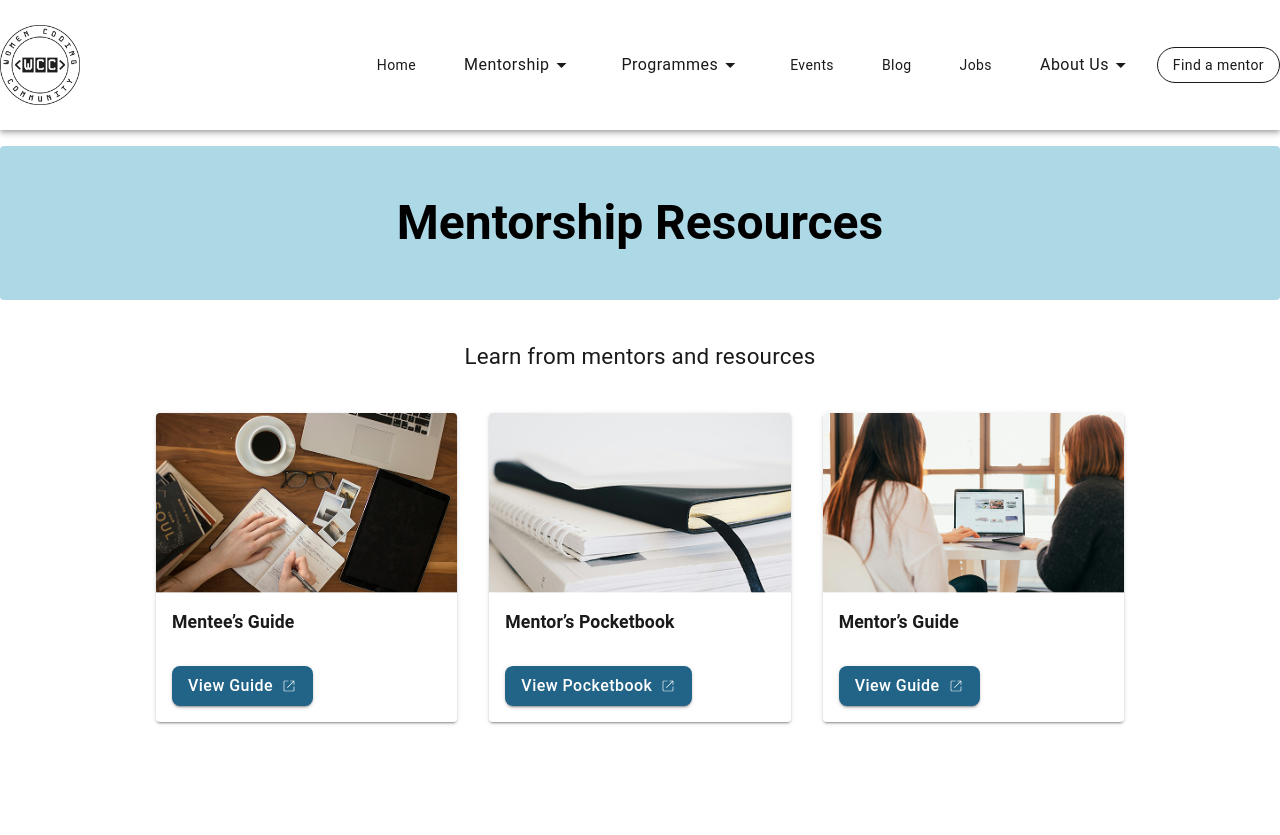
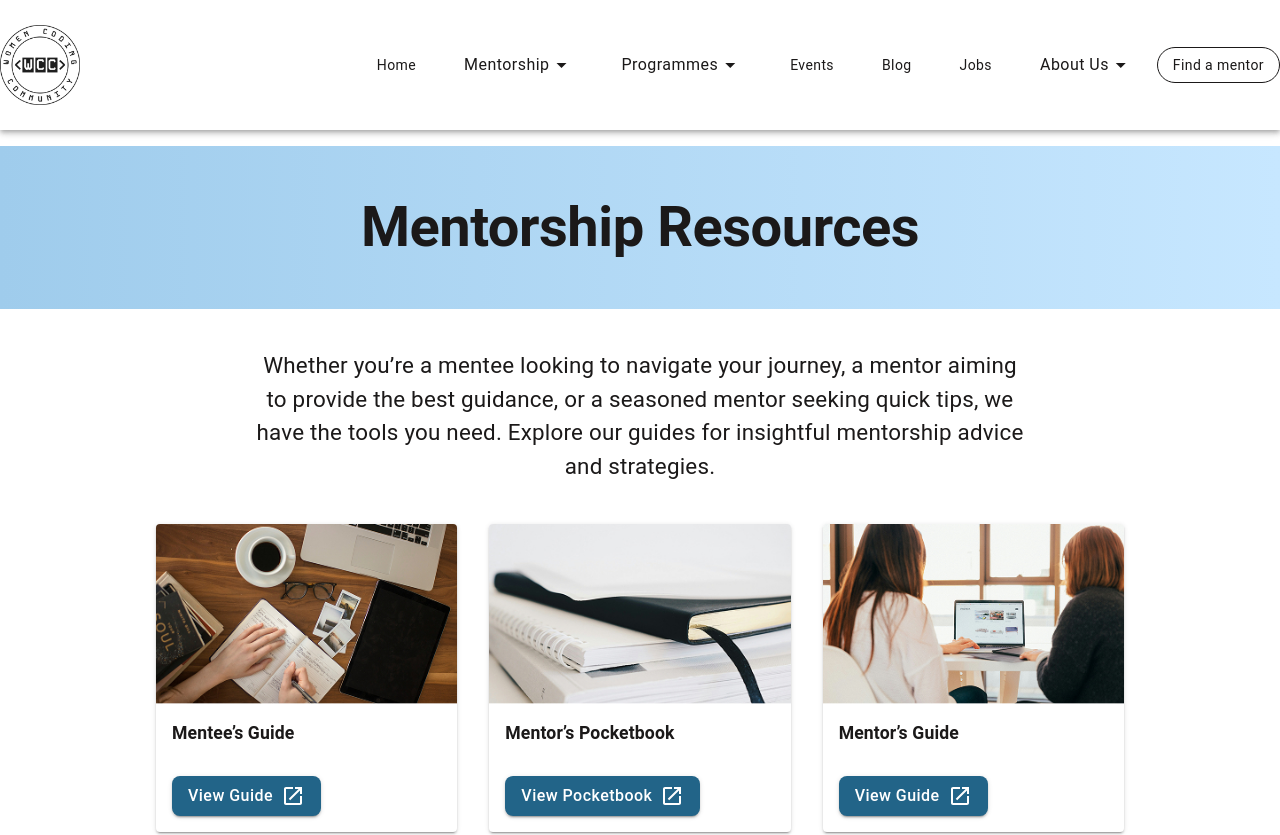
Before and after one commit to Women-Coding-Community/wcc-frontend, a Next.js app: page /mentorship/resources in a window 1280 px wide. Shown: the top 835 px of the page. Built offline with nearby package versions, Linux system fonts and the light colour scheme.

Commit message:
refactor(mentorship): replace ResourcesHero with Title + Typography, add OpenInNewIcon, use @components imports and adjust tests

```diff
--- a/src/components/ArrowIcon.tsx
+++ /dev/null
@@ -1,12 +0,0 @@
-import React from 'react';
-
-export const ArrowIcon: React.FC = () => (
-  <svg width="16" height="16" viewBox="0 0 16 16" fill="none" aria-hidden>
-    <path
-      d="M3.7435 13.3337C3.43661 13.3337 3.18039 13.2309 2.97484 13.0253C2.76928 12.8198 2.6665 12.5635 2.6665 12.2567V3.74399C2.6665 3.4371 2.76928 3.18088 2.97484 2.97533C3.18039 2.76977 3.43661 2.66699 3.7435 2.66699H7.487V3.33366H3.7435C3.64084 3.33366 3.54678 3.37638 3.46134 3.46183C3.37589 3.54727 3.33317 3.64133 3.33317 3.74399V12.2567C3.33317 12.3593 3.37589 12.4534 3.46134 12.5388C3.54678 12.6243 3.64084 12.667 3.7435 12.667H12.2562C12.3588 12.667 12.4529 12.6243 12.5383 12.5388C12.6238 12.4534 12.6665 12.3593 12.6665 12.2567V8.51316H13.3332V12.2567C13.3332 12.5635 13.2304 12.8198 13.0248 13.0253C12.8193 13.2309 12.5631 13.3337 12.2562 13.3337H3.7435ZM6.49217 9.97983L6.02034 9.50799L12.1947 3.33366H9.33317V2.66699H13.3332V6.66699H12.6665V3.80549L6.49217 9.97983Z"
-      fill="#fff"
-    />
-  </svg>
-);
-
-export default ArrowIcon;
--- a/src/components/ResourcesHero.tsx
+++ /dev/null
@@ -1,61 +0,0 @@
-import { Typography, Box, Paper } from '@mui/material';
-import React from 'react';
-
-interface ResourcesHeroProps {
-  title: string;
-  description: string;
-}
-
-const ResourcesHero: React.FC<ResourcesHeroProps> = ({ title, description }) => {
-  return (
-    <>
-      <Paper
-        elevation={0}
-        sx={{
-          backgroundColor: 'lightblue',
-          paddingY: 6,
-          textAlign: 'center',
-          width: '100%',
-          marginTop: 0,
-        }}
-      >
-        <Typography
-          variant="h3"
-          component="h1"
-          sx={{
-            color: 'black',
-            fontWeight: 'bold',
-            marginBottom: 0,
-            fontSize: {
-              xs: '2rem',
-              md: '3rem',
-            },
-          }}
-        >
-          {title}
-        </Typography>
-      </Paper>
-
-      <Box
-        sx={{
-          maxWidth: 800,
-          margin: '40px auto',
-          paddingX: 2,
-          textAlign: 'center',
-        }}
-      >
-        <Typography
-          variant="body1"
-          sx={{
-            fontSize: { xs: '1.2rem', md: '1.4rem' },
-            lineHeight: 1.5,
-          }}
-        >
-          {description}
-        </Typography>
-      </Box>
-    </>
-  );
-};
-
-export default ResourcesHero;
--- a/src/components/index.tsx
+++ b/src/components/index.tsx
@@ -20,3 +20,4 @@ export { Tile } from './Tile';
 export { Title } from './Title';
 export { VolunteerSection } from './VolunteerSection';
 export { TimelineCard } from './TimelineCard';
+export { ResourcesCard } from './ResourcesCard';
--- a/src/lib/responses/mentorshipResources.json
+++ b/src/lib/responses/mentorshipResources.json
@@ -1,6 +1,6 @@
 {
   "heroTitle": "Mentorship Resources",
-  "heroDescription": "Learn from mentors and resources",
+  "heroDescription": "Whether you’re a mentee looking to navigate your journey, a mentor aiming to provide the best guidance, or a seasoned mentor seeking quick tips, we have the tools you need. Explore our guides for insightful mentorship advice and strategies.",
   "resources": [
     {
       "image": "/mentee_guideMedia.jpg",
--- a/src/pages/mentorship/index.tsx
+++ b/src/pages/mentorship/index.tsx
@@ -1,7 +1,6 @@
 import { Typography, Button, Box, Grid, useMediaQuery } from '@mui/material';
 import { GetServerSideProps } from 'next';
 import React, { useState } from 'react';
-import OverviewHero from '../../components/OverviewHero';
 
 import {
   ColoredBox,
@@ -25,10 +24,6 @@ interface FeedbackSectionProps {
 const MentorshipPage = ({ mentorship }: MentorshipPageProps) => {
   return (
     <>
-      <OverviewHero
-        title={mentorship.heroSection.title}
-        text={mentorship.section.description}
-      />
       <Grid
         container
         style={{
--- a/src/pages/mentorship/resources.tsx
+++ b/src/pages/mentorship/resources.tsx
@@ -1,11 +1,8 @@
-import { Box, Grid } from '@mui/material';
+import OpenInNewIcon from '@mui/icons-material/OpenInNew';
+import { Box, Grid, Typography } from '@mui/material';
 import React from 'react';
 
-import { Footer } from 'components/Footer';
-import ArrowIcon from 'components/ArrowIcon';
-import { ResourcesCard } from 'components/ResourcesCard';
-import ResourcesHero from 'components/ResourcesHero';
-
+import { Title, ResourcesCard, Footer } from '@components';
 import footerData from 'lib/responses/footer.json';
 import pageData from 'lib/responses/mentorshipResources.json';
 
@@ -15,7 +12,26 @@ const MentorshipResourcesPage: React.FC = () => {
   return (
     <Box sx={{ display: 'flex', flexDirection: 'column', minHeight: '100vh' }}>
       <Box sx={{ flexGrow: 1 }}>
-        <ResourcesHero title={heroTitle} description={heroDescription} />
+        <Title title={heroTitle} />
+
+        <Box
+          sx={{
+            maxWidth: 800,
+            margin: '40px auto',
+            paddingX: 2,
+            textAlign: 'center',
+          }}
+        >
+          <Typography
+            variant="body1"
+            sx={{
+              fontSize: { xs: '1.2rem', md: '1.4rem' },
+              lineHeight: 1.5,
+            }}
+          >
+            {heroDescription}
+          </Typography>
+        </Box>
 
         <Box
           sx={{
@@ -34,14 +50,13 @@ const MentorshipResourcesPage: React.FC = () => {
                   description={res.description}
                   buttonText={res.buttonText}
                   link={res.link}
-                  buttonIcon={<ArrowIcon />} // keep icon here
+                  buttonIcon={<OpenInNewIcon />}
                 />
               </Grid>
             ))}
           </Grid>
         </Box>
       </Box>
-
       <Footer {...footerData} />
     </Box>
   );
```
Also changed, not shown: src/components/OverviewHero.tsx (deleted, +0 -44 lines), 2 other files (tests, documents, lock files or other folders).
